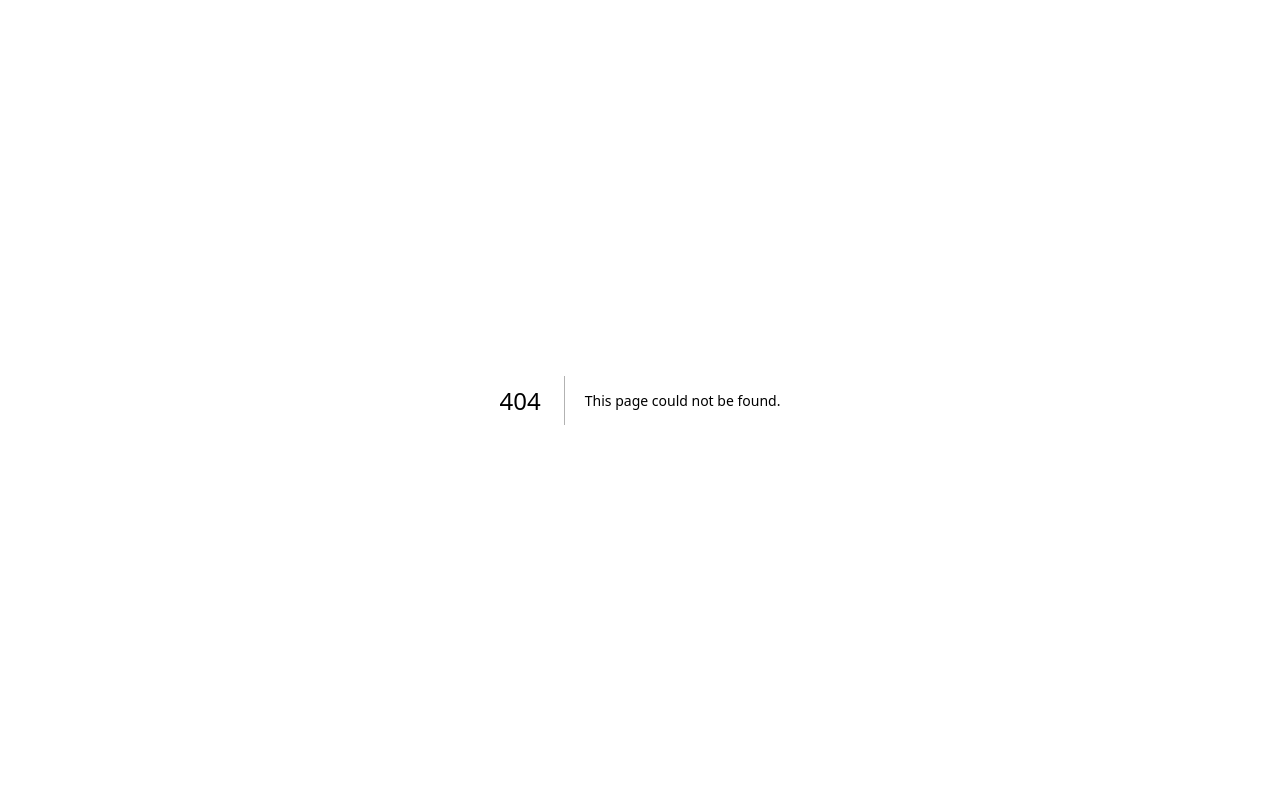
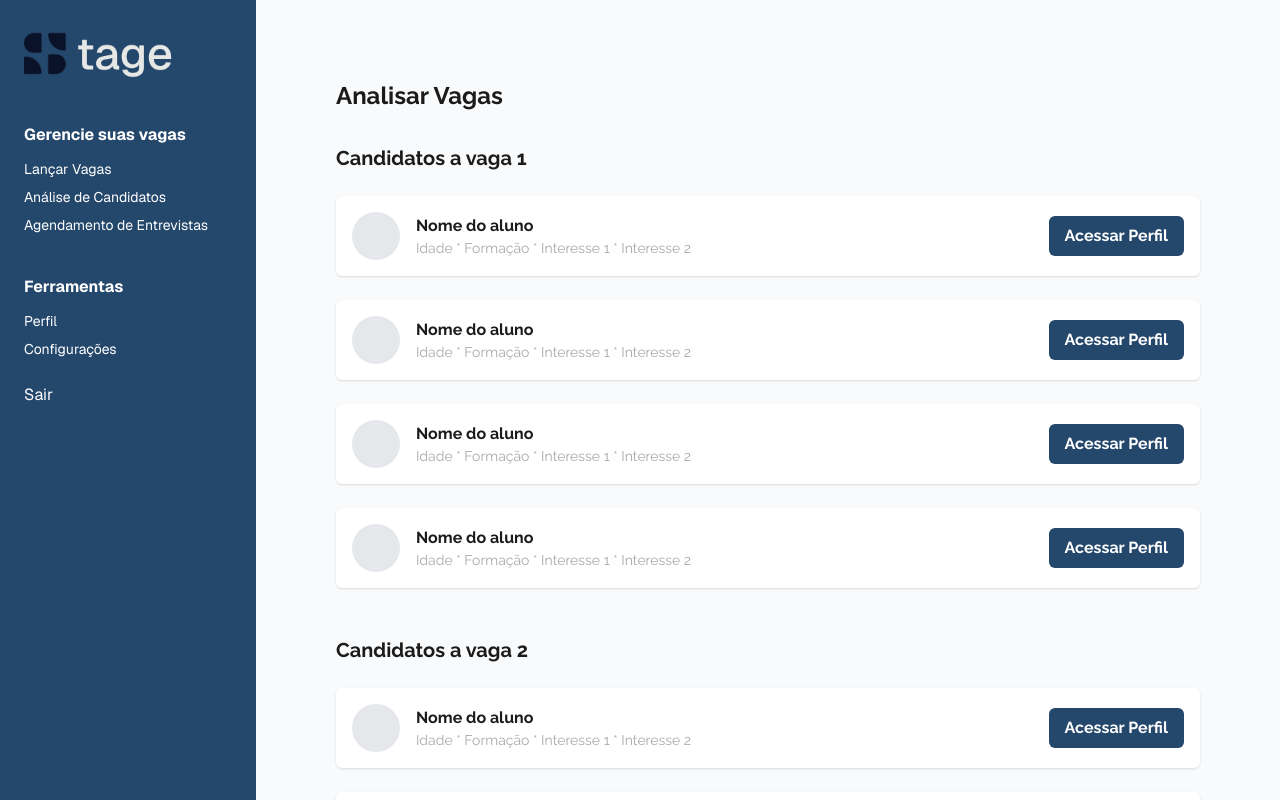
Before and after one commit to lars-brg/stageUP, a Next.js app in the folder stageup/: page /dashboard/analysis in a window 1280 px wide. Before the commit this address had no page. Shown: the top 800 px of the page. Built offline with nearby package versions, Linux system fonts and the light colour scheme; a web font is replaced by a local one.

Commit message:
:sparkles: feat: added candidate analysis page

```diff
--- /dev/null
+++ b/stageup/src/app/dashboard/analysis/page.tsx
@@ -0,0 +1,46 @@
+export default function CandidateAnalysis() {
+    const vagas = [
+        {
+            titulo: "Candidatos a vaga 1",
+            candidatos: [1, 2, 3, 4],
+        },
+        {
+            titulo: "Candidatos a vaga 2",
+            candidatos: [1, 2],
+        },
+    ];
+
+    return (
+        <div className="p-10 bg-gray-50 min-h-screen font-raleway">
+            <h1 className="text-2xl font-bold text-eclipse-black mb-8">Analisar Vagas</h1>
+
+            {vagas.map((vaga, idx) => (
+                <div key={idx} className="mb-12">
+                    <h2 className="text-xl font-semibold text-eclipse-black mb-6">{vaga.titulo}</h2>
+
+                    <div className="space-y-6">
+                        {vaga.candidatos.map((_, i) => (
+                            <div
+                                key={i}
+                                className="flex items-center justify-between bg-white p-4 rounded-md shadow-sm"
+                            >
+                                <div className="flex items-center gap-4">
+                                    <div className="w-12 h-12 rounded-full bg-gray-200" />
+                                    <div>
+                                        <p className="font-semibold text-eclipse-black">Nome do aluno</p>
+                                        <p className="text-sm text-monlight-gray">
+                                            Idade * Formação * Interesse 1 * Interesse 2
+                                        </p>
+                                    </div>
+                                </div>
+                                <button className="bg-astral-blue text-white px-4 py-2 rounded-md font-semibold hover:bg-midnight-navy cursor-pointer">
+                                    Acessar Perfil
+                                </button>
+                            </div>
+                        ))}
+                    </div>
+                </div>
+            ))}
+        </div>
+    );
+}
--- a/stageup/src/components/sidebar.tsx
+++ b/stageup/src/components/sidebar.tsx
@@ -1,13 +1,12 @@
 import Image from "next/image";
 import Link from "next/link";
-import Logo from "../../public/logo_stageup.png";
 
 export default function Sidebar() {
     return (
         <aside className="w-1/5 h-screen bg-astral-blue text-white p-6 flex-col justify-between">
             <div>
                 <Link href={"/"}>
-                    <Image src={Logo} alt="Logo" width={150} height={150} />
+                    <Image src="/logo_stageup.png" alt="Logo" width={150} height={150} />
                 </Link>
             </div>
             <nav className="mt-10">
```
